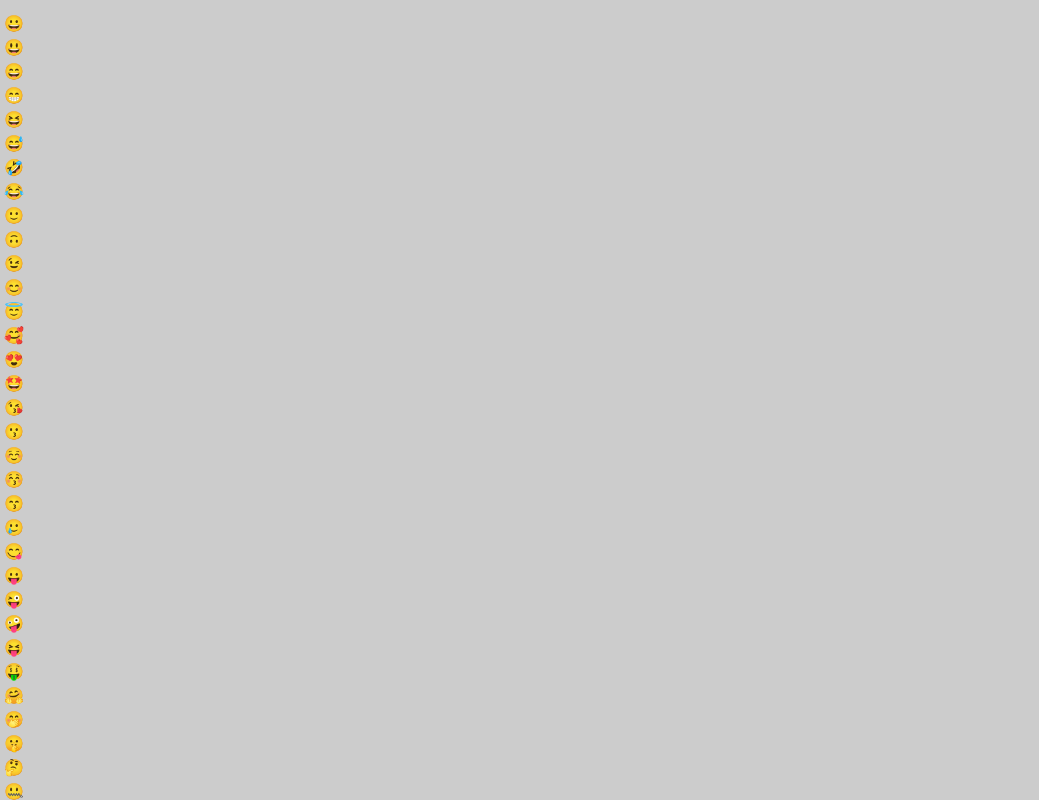
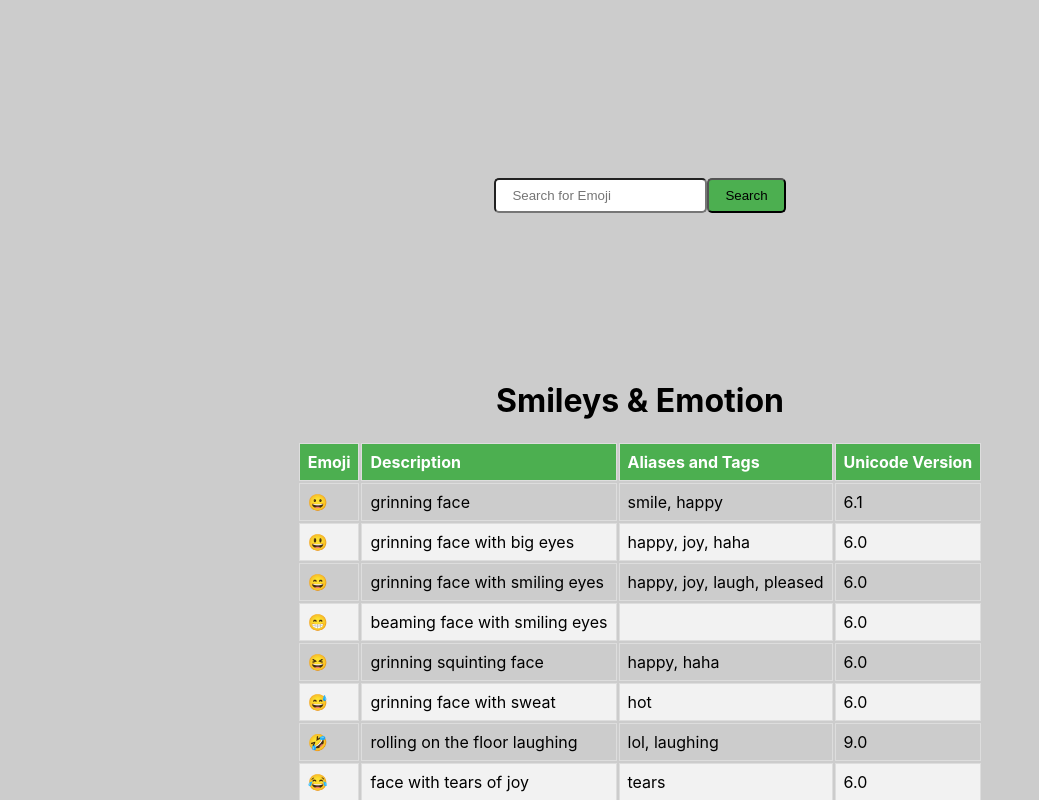
Before and after one commit to Zeyu-Li/emoji-finder, a React (Create React App) app: page / in a window 1280 px wide. Shown: the top 800 px of the page, without its empty margins (0-1039 px from the left). Built offline with nearby package versions, Linux system fonts and the light colour scheme.

Commit message:
started search and redid styling

```diff
--- /dev/null
+++ b/src/App.js
@@ -0,0 +1,16 @@
+import React from 'react';
+import Table from './Table';
+import Search from './Search';
+
+function App() {
+
+
+    return (
+        <div className="main_content">
+            <Search />
+            <Table />
+        </div>
+    )
+}
+
+export default App;
--- /dev/null
+++ b/src/Search.js
@@ -0,0 +1,21 @@
+import React, { Component } from 'react'
+// Search class
+
+class Search extends Component {
+
+    searchInput(event) {
+        console.log(event)
+    }
+
+    render() {
+        return (
+            <div className="search">
+                <input id="searchInput" type="text" placeholder="Search for Emoji" size="20" onChange={this.searchInput}></input>
+                <button class="btn" type="submit">Search</button>
+            </div>
+        )
+    }
+
+}
+
+export default Search
--- a/src/Table.js
+++ b/src/Table.js
@@ -1,6 +1,5 @@
-import React, { Component } from 'react';
-// main class
-
+import React, { Component } from 'react'
+// Table class
 
 class Table extends Component {
     // a table
@@ -8,22 +7,34 @@ class Table extends Component {
     state = {
         data: [],
         emojis: [],
+        category: "",
+        pages: 1,
         loaded: false,
         reload: false
     }
 
-
-    search_emoji = (string) => {
-        // filters through all the emoji names
-        ;
+    componentDidMount() {
+        // mounts json
+        this.setState({loaded: true})
+        fetch('json/emoji.json')
+        .then(data => data.json())
+        .then(data => this.setState({data}))
+        .then(_ => this.init())
+        .then(data => this.setState({data, loaded: false}))
     }
 
     init() {
         // once we get the json, this is called
 
+        // set the first category
+        this.setState({
+            category: this.state.data[0].category
+        })
+
         // for each emoji, set row
         for (let emoji of this.state.data) {
 
+            // set emoji data
             let single_emoji = {
                 text: emoji.emoji,
                 description: emoji.description,
@@ -32,33 +43,55 @@ class Table extends Component {
                 tags: emoji.tags,
                 unicode_version: emoji.unicode_version
             }
+            // push single emoji into emojis state
             this.state.emojis.push(single_emoji)
         }
     }
 
-    componentDidMount() {
-        // gets json and calls all the necessary inits
-        this.setState({loaded: true})
-        fetch('json/emoji.json')
-            .then(data => data.json())
-            .then(data => this.setState({data}))
-            .then(_ => this.init())
-            .then(data => this.setState({data, loaded: false}))
+    renderNextPage() {
+        let pages = this.state.pages
+        return (
+            <div key={this.state.category}>
+            <h1>{this.state.category}</h1><table>
+                <thead>
+                    <tr>
+                    <th scope="col">Emoji</th>
+                    <th scope="col">Description</th>
+                    <th scope="col">Aliases and Tags</th>
+                    <th scope="col">Unicode Version</th>
+                    </tr>
+                </thead>
+                <tbody>
+            {
+            // once loaded show the first category
+            this.state.loaded ? <tr><th>...</th></tr>:
+            this.state.emojis.map((element, index) => {
+                if (element.category === this.state.category) {
+                    return (
+                        // remove duplicates of tags and aliases
+                        <tr><td>{element.text}</td><td>{element.description}</td><td>{[...new Set(element.tags.concat(element.tags))].join(", ")} </td><td>{element.unicode_version}</td></tr>
+                    )
+                } else if (pages !== this.state.pages) {
+                    // set next category and end map
+                    this.state.category = element.category
+                    this.state.pages++
+                    return
+                }
+            })
+            }
+            </tbody></table></div>
+        )
+    }
+
+    search_emoji = (string) => {
+        // filters through all the emoji names
+        ;
     }
 
     render() {
         return (
-            <div className="main_content">
-                <table>
-                    {
-                    this.state.loaded ? "Loading... Perhaps you are not running it on a server" :
-                        this.state.emojis.map((element) => {
-                            return (
-                                <tr><th>{element.text}</th></tr>
-                            )
-                        })
-                    }
-                </table>
+            <div className="table">
+                {this.renderNextPage()}
             </div>
         )
     }
--- a/src/index.css
+++ b/src/index.css
@@ -14,7 +14,67 @@ code {
     monospace;
 }
 
+h1 {
+  text-align: center;
+}
+
 .main_content {
   margin: auto 0;
   padding-top: 10px;
 }
+
+
+/* search bar */
+.search {
+  margin-top: 20vh;
+  margin-bottom: 20vh;
+  text-align: center;
+    padding: 8px 16px;
+}
+
+#searchInput {
+  border-radius: 5px;
+  padding: 8px 16px;
+}
+
+.btn {
+  padding: 8px 16px;
+  border-radius: 5px;
+  background-color: #4CAF50;
+
+}
+
+.btn:hover{
+  background-color: #287a2a;
+
+}
+
+/* tables */
+table {
+
+  margin-left: auto;
+  margin-right: auto;
+}
+
+table th, table td {
+  border: 1px solid #ddd;
+  padding: 8px;
+}
+
+thead {
+  padding-top: 12px;
+  padding-bottom: 12px;
+  text-align: left;
+  background-color: #4CAF50;
+  color: white;
+
+}
+
+/* zebra coloring */
+table tr:nth-child(even){
+  background-color: #f2f2f2;
+}
+
+tbody tr:hover {
+  background-color: #acacac;
+}
--- a/src/index.js
+++ b/src/index.js
@@ -1,11 +1,11 @@
 import React from 'react';
 import ReactDOM from 'react-dom';
 import './index.css';
-import Table from './Table';
+import App from './App';
 import * as serviceWorker from './serviceWorker';
 
 ReactDOM.render(
-  <Table />,
+  <App />,
   document.getElementById('root')
 );
 
```
Also changed, not shown: src/logo.svg (deleted).
